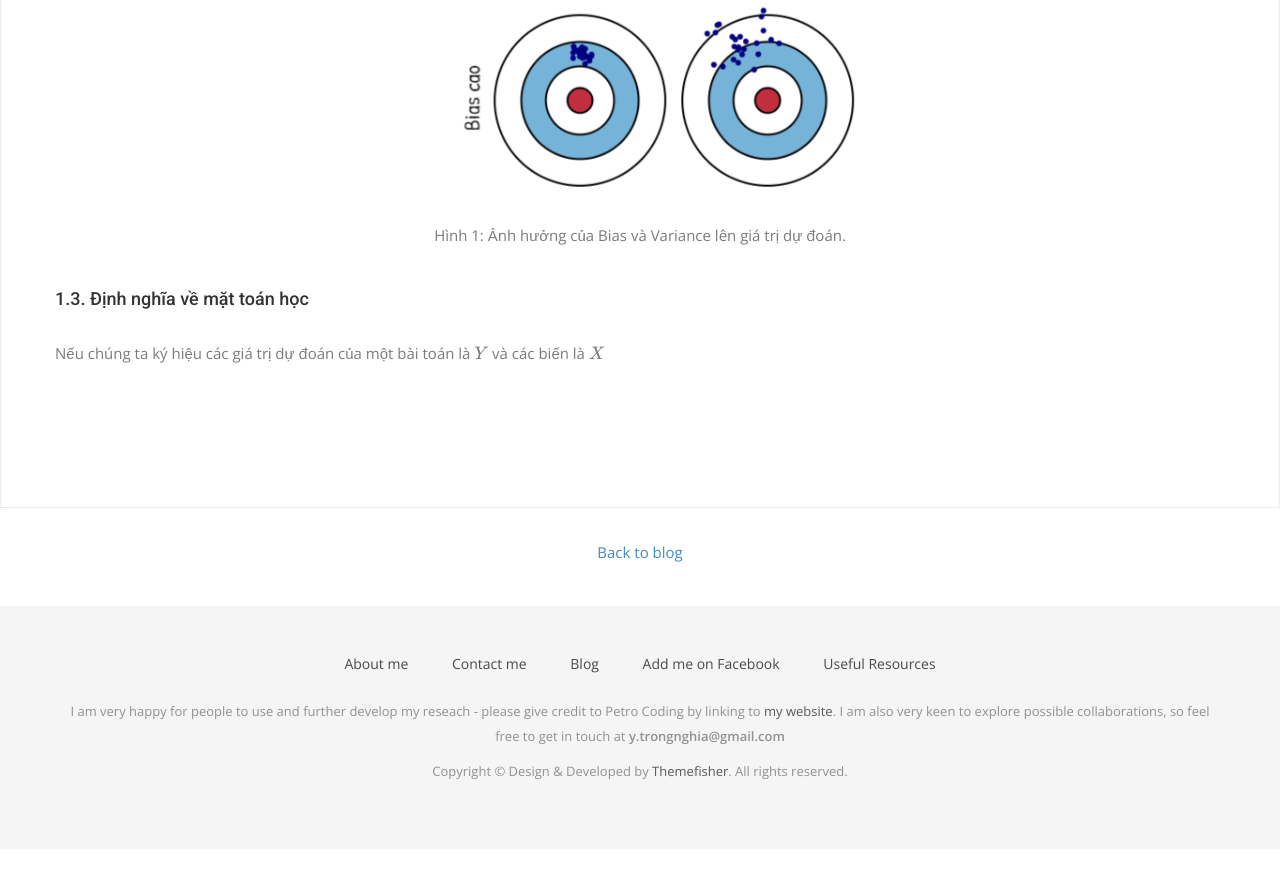
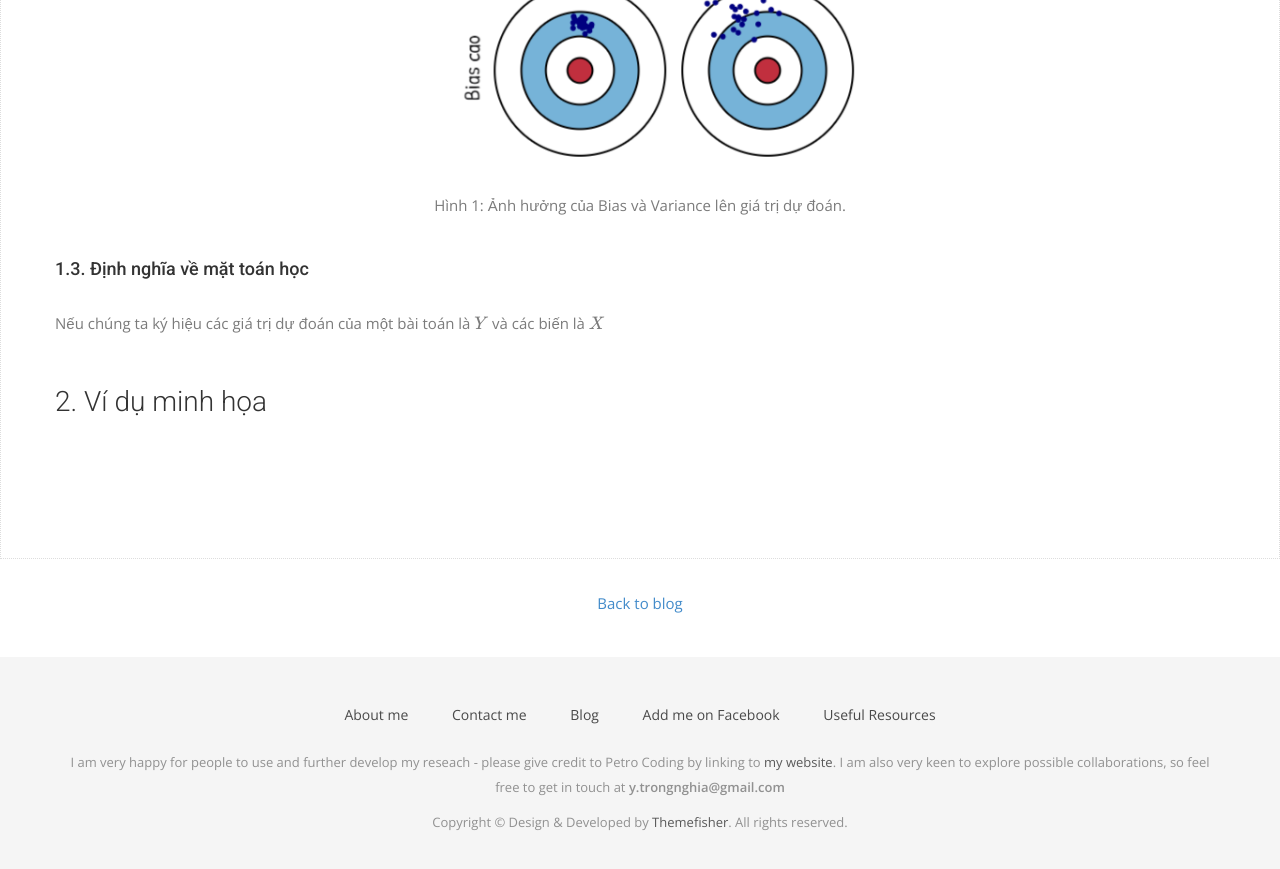
Before and after one commit to YanGBloG/superseded, a Jekyll site: the page built from _posts/2019-04-16-bias-variance-tradeoff.md, in a window 1280 px wide and 900 px high, scrolled down 1424 px. Shown: the top 869 px of the window. Built offline with Jekyll 4.4.1, drawn with Linux system fonts in a browser that asks for light colours; nearby versions of some CDN libraries; some web fonts are replaced; library files that are not in the unit come from our copies; formulas are drawn with MathJax 3.

Commit message:
Update 2019-04-16-bias-variance-tradeoff.md

```diff
--- a/_posts/2019-04-16-bias-variance-tradeoff.md
+++ b/_posts/2019-04-16-bias-variance-tradeoff.md
@@ -14,7 +14,7 @@ tags : [math]
 - [2. Ví dụ minh họa]
 <!-- End TOC -->
 
-<a name="#-gioi-thieu-ve-bias-variance"></a>
+
 
 ### 1. Giới thiệu về Bias và Variance
 
@@ -54,3 +54,7 @@ Có bốn trường hợp có thể xảy ra tương ứng với bias, variance
 #### 1.3. Định nghĩa về mặt toán học
 
 Nếu chúng ta ký hiệu các giá trị dự đoán của một bài toán là \\(Y\\) và các biến là \\(X\\)
+
+<a name="#-gioi-thieu-ve-bias-variance"></a>
+
+### 2. Ví dụ minh họa
```
